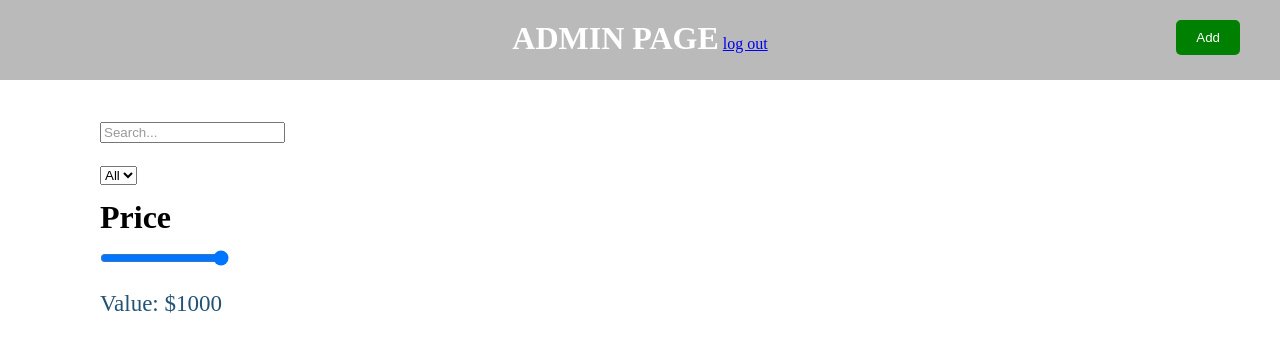
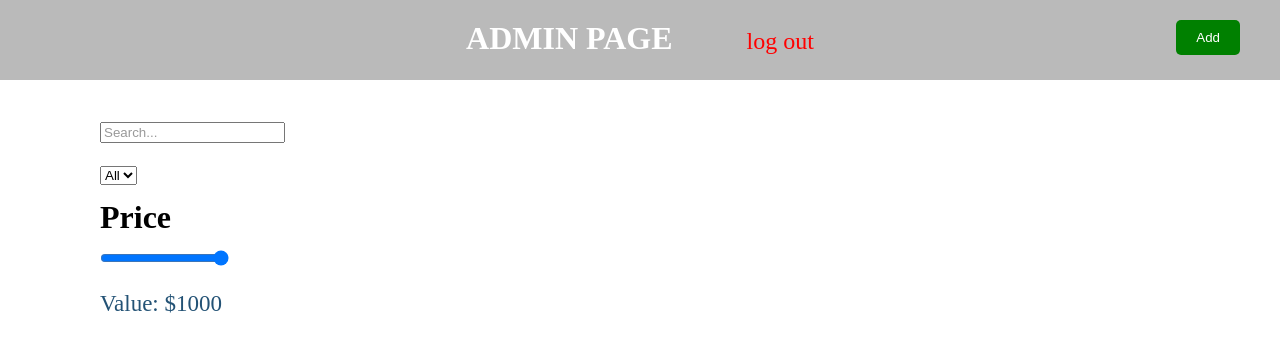
Before and after one commit to ismoil3/firs-internet-magazin, a plain HTML site: page admin/index.html in a window 1280 px wide. Drawn offline with nearby package versions, Linux system fonts and the light colour scheme; no server answers.

Commit message:
Update index.html

```diff
--- a/admin/index.html
+++ b/admin/index.html
@@ -14,7 +14,7 @@
   <body>
     <div class="nav">
       <h1 class="adm">ADMIN PAGE</h1>
-      <a href="/index.html">log out</a>
+            <a href="/index.html" style="text-decoration: none; margin-left: 70px; color: red; font-size: 24px;">log out</a>
       <button class="btnadd btnAdd">Add</button>
     </div>
 
```
